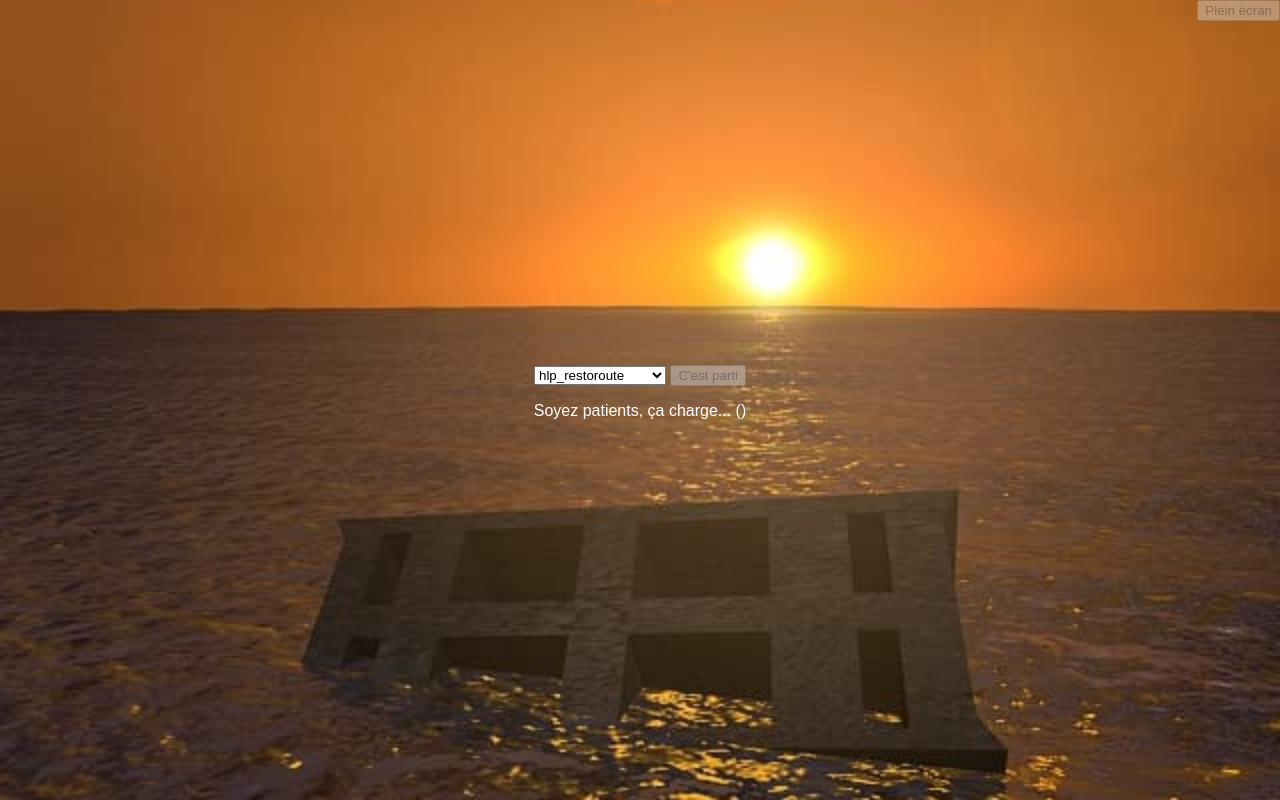
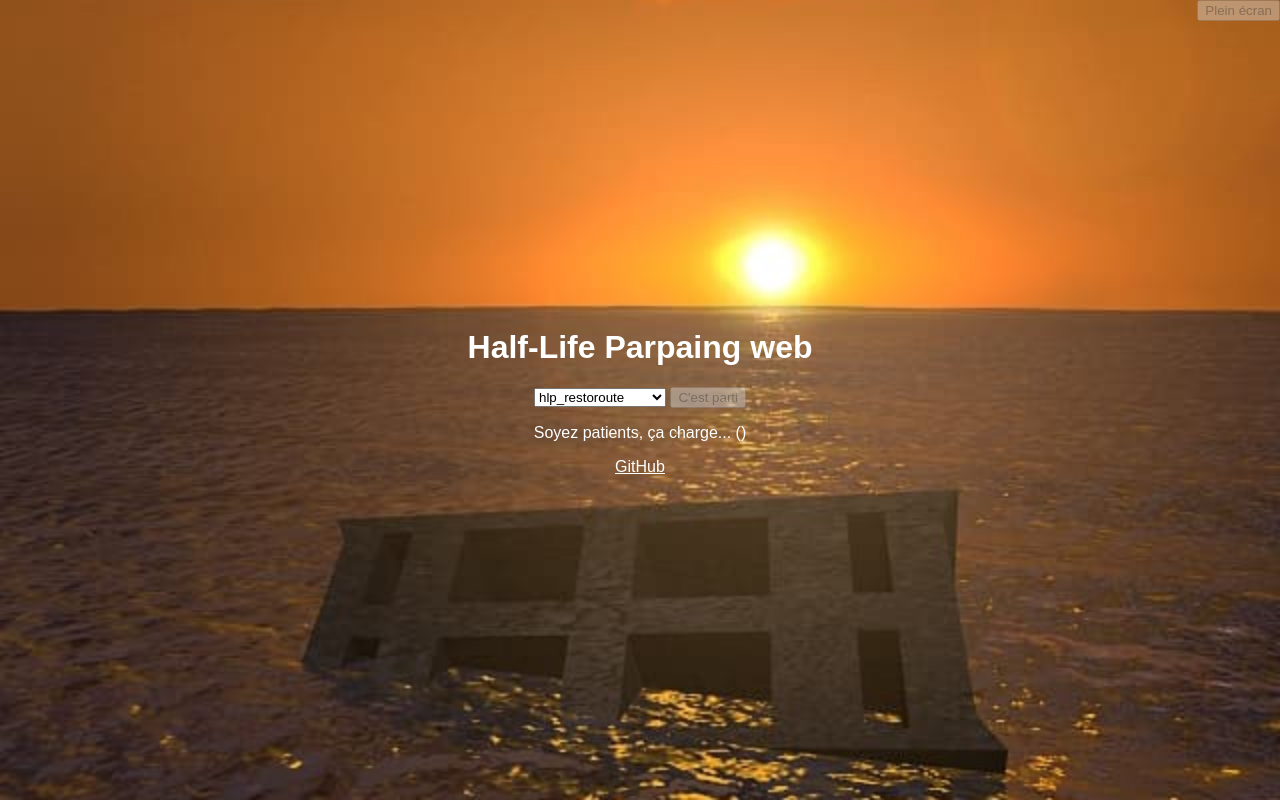
Before and after one commit to Parpaing-1337-Krew/hl-parpaing-web, a plain HTML site: page index.html in a window 1280 px wide. Drawn offline with Linux system fonts and the light colour scheme; a script that the page names is missing.

Commit message:
title and github

```diff
--- a/index.html
+++ b/index.html
@@ -30,6 +30,9 @@
 				text-align: center;
 				color: white;
 		  }
+			a, a:visited {
+				color: white;
+			}
 
 			#content {
 				margin: auto;
@@ -58,6 +61,7 @@
 
 	<body>
 		<div id="content">
+			<h1>Half-Life Parpaing web</h1>
 			<canvas class="render hidden" id="canvas" oncontextmenu="event.preventDefault()" class="hidden"></canvas>
 			<input type="button" id="fullscreen" value="Plein écran" disabled/>
 
@@ -82,6 +86,7 @@
 			</form>
 
 			<p id="loading">Soyez patients, ça charge... (<span id="status"></span>)</p>
+			<p><a href="https://github.com/Parpaing-1337-Krew/hl-parpaing-web">GitHub</a></p>
 		</div>
 
 		<audio id="launch-sound" src="pp_parti.mp3"></audio>
```
